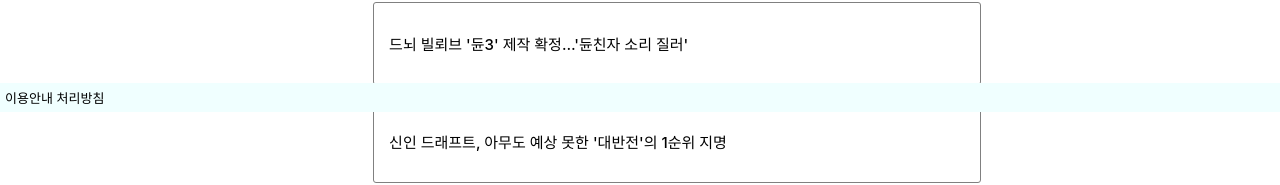
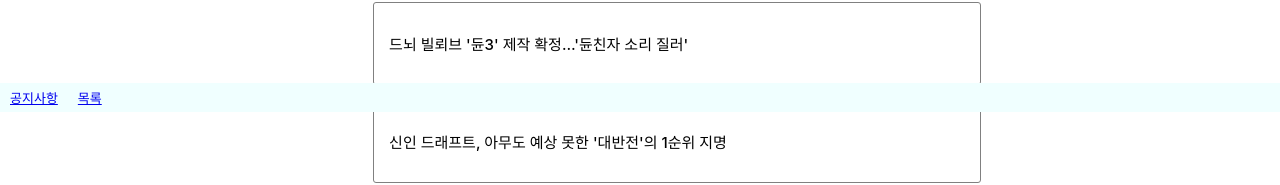
Before and after one commit to sunjaehi/pan, a React (Create React App) app: page / in a window 1280 px wide. Shown: the part 688-873 px from the top of the page. Built offline with nearby package versions, Linux system fonts and the light colour scheme.

Commit message:
styled(Link)

```diff
--- a/src/component/Footer.js
+++ b/src/component/Footer.js
@@ -1,6 +1,7 @@
 import React from "react";
-import { Link } from "react-router-dom";
+import { BrowserRouter, Route, Routes,Link } from "react-router-dom";
 import styled from "styled-components";
+import BodPage from "../page/BodPage";
 
 const Wrapper=styled.div`
     font-size:13px;
@@ -12,14 +13,19 @@ const Wrapper=styled.div`
     bottom:0;
     left:0;
     right:0;
+
+`;
+const Linnk=styled(Link)`
+    margin:5px;
+    margin-right:15px;
+    cursor:pointer;
 `;
 function Footer() {
     return (
-        <>
-            <Wrapper>
-            이용안내  처리방침
-            </Wrapper>
-        </>
+        <Wrapper>
+            <Linnk to="/">공지사항</Linnk>
+            <Linnk to="BodPage">목록</Linnk>
+        </Wrapper>
 
     );
 }
```
